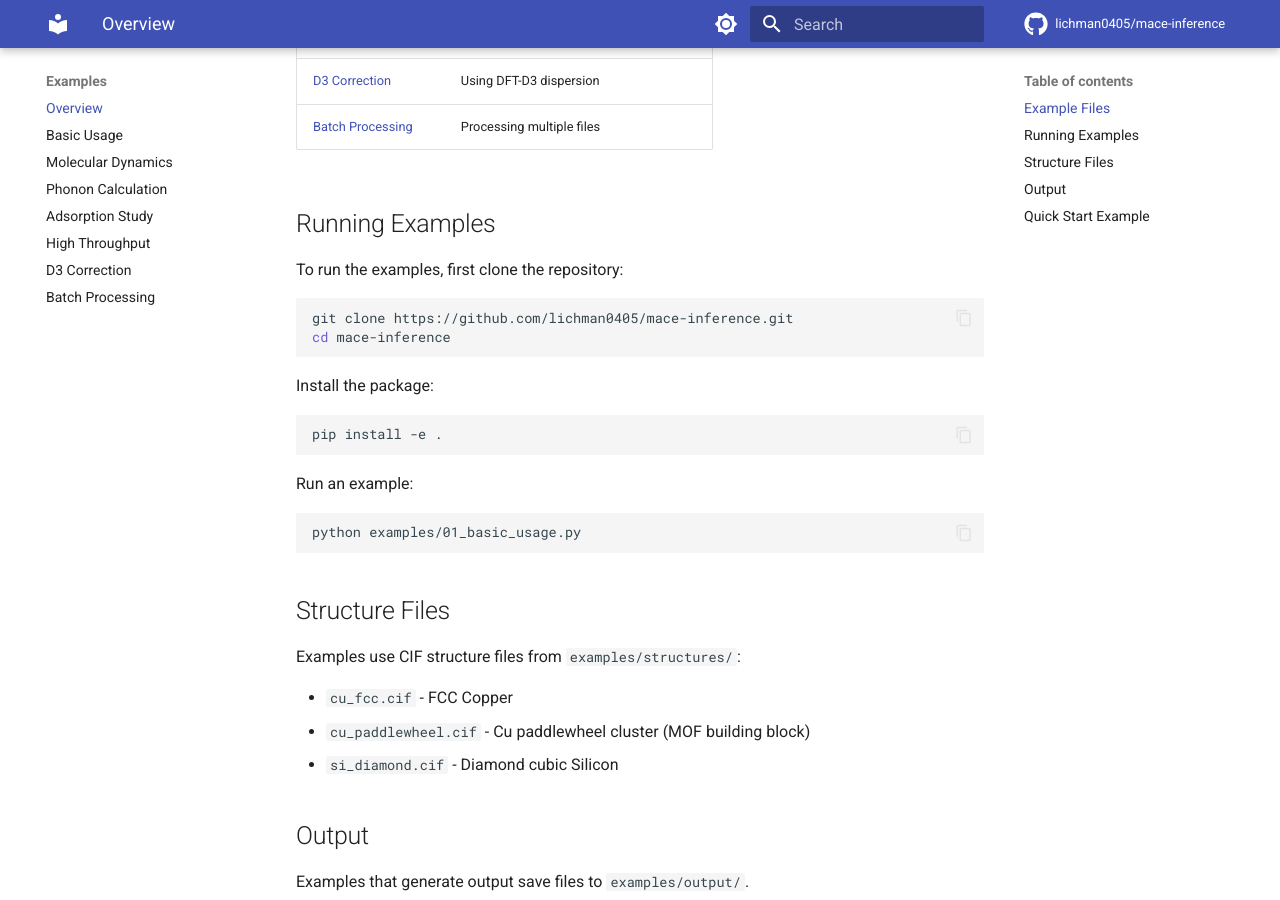
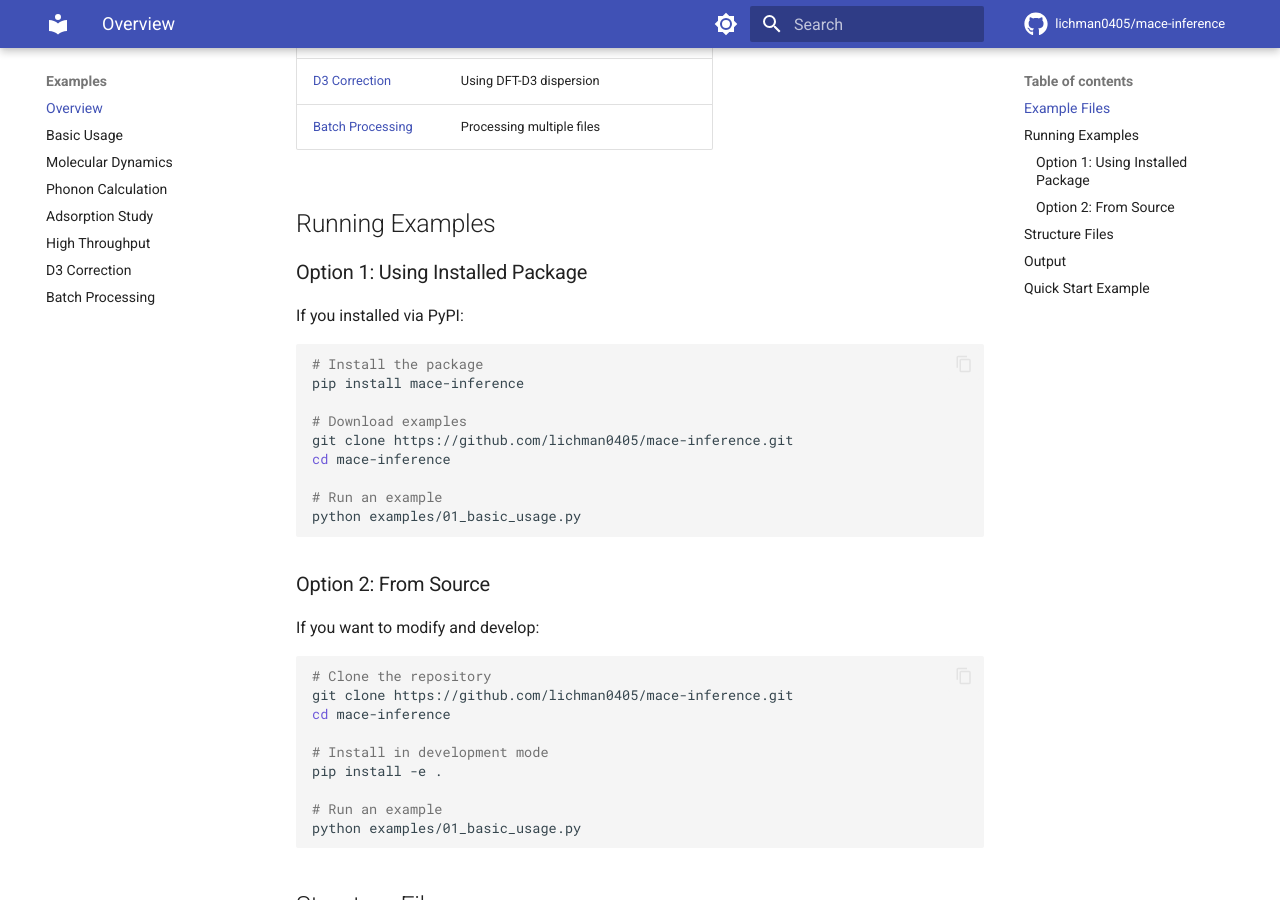
Before and after one commit to lichman0405/mace-inference, an MkDocs documentation site: the page built from docs/examples/index.md, in a window 1280 px wide and 900 px high, scrolled down 626 px. Built offline with MkDocs 1.6.1 and Material for MkDocs 9.7.7, drawn with Linux system fonts in a browser that asks for light colours; comment, search, counter and statistics services are not loaded.

Commit message:
Update documentation for PyPI release
- Update installation instructions to use pip install from PyPI
- Add PyPI badges (version, downloads, Python version)
- Mark PyPI installation as recommended method
- Update examples documentation with PyPI installation option
- Remove 'Coming Soon' notice from installation guide

````diff
--- a/docs/examples/index.md
+++ b/docs/examples/index.md
@@ -18,22 +18,35 @@ All examples are available in the [`examples/`](https://github.com/lichman0405/m
 
 ## Running Examples
 
-To run the examples, first clone the repository:
+### Option 1: Using Installed Package
+
+If you installed via PyPI:
 
 ```bash
+# Install the package
+pip install mace-inference
+
+# Download examples
 git clone https://github.com/lichman0405/mace-inference.git
 cd mace-inference
+
+# Run an example
+python examples/01_basic_usage.py
 ```
 
-Install the package:
+### Option 2: From Source
+
+If you want to modify and develop:
 
 ```bash
+# Clone the repository
+git clone https://github.com/lichman0405/mace-inference.git
+cd mace-inference
+
+# Install in development mode
 pip install -e .
-```
 
-Run an example:
-
-```bash
+# Run an example
 python examples/01_basic_usage.py
 ```
 
````
Also changed, not shown: INSTALL_GUIDE.md (+2 -2 lines), QUICKSTART.md (+16 -3 lines), README.md (+3 -2 lines), docs/getting-started/installation.md (+4 -6 lines), docs/index.md (+9 -7 lines).
